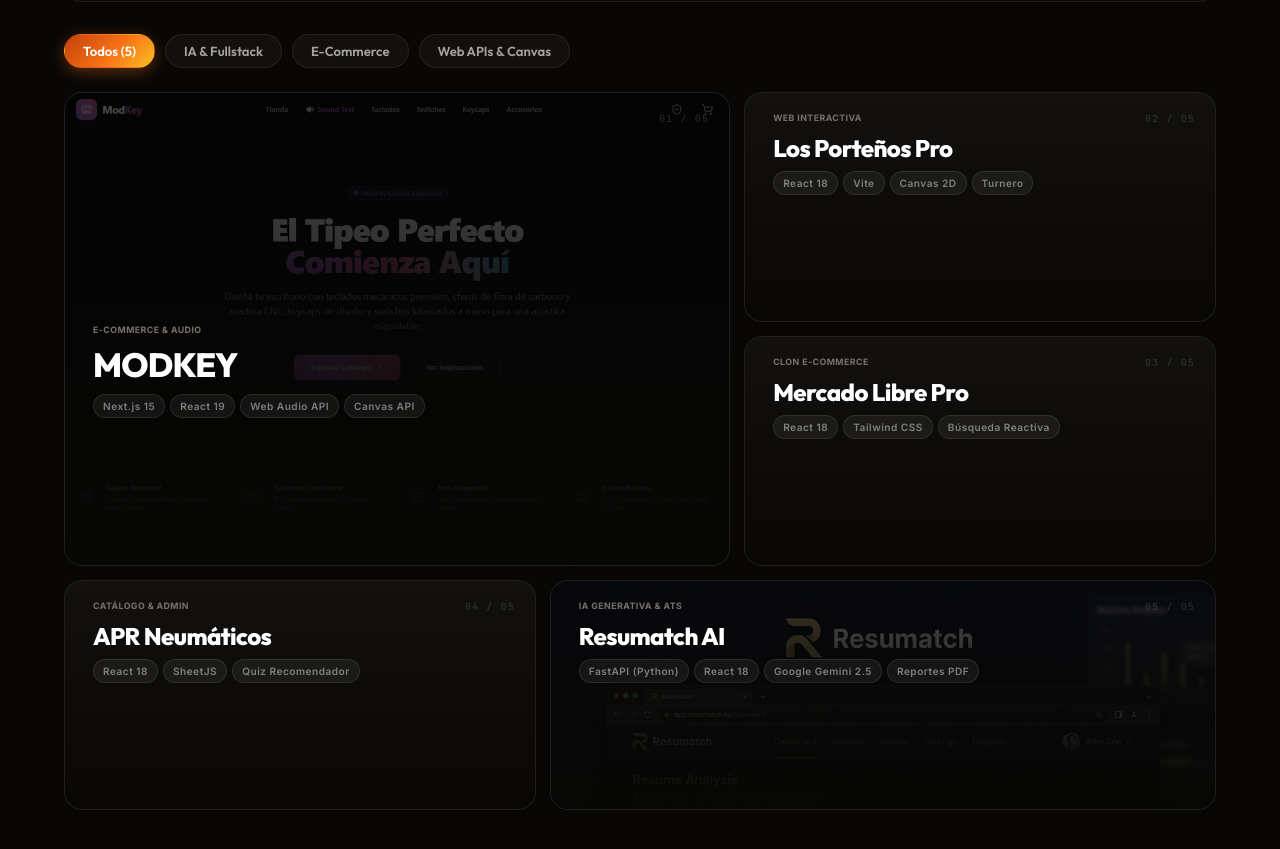
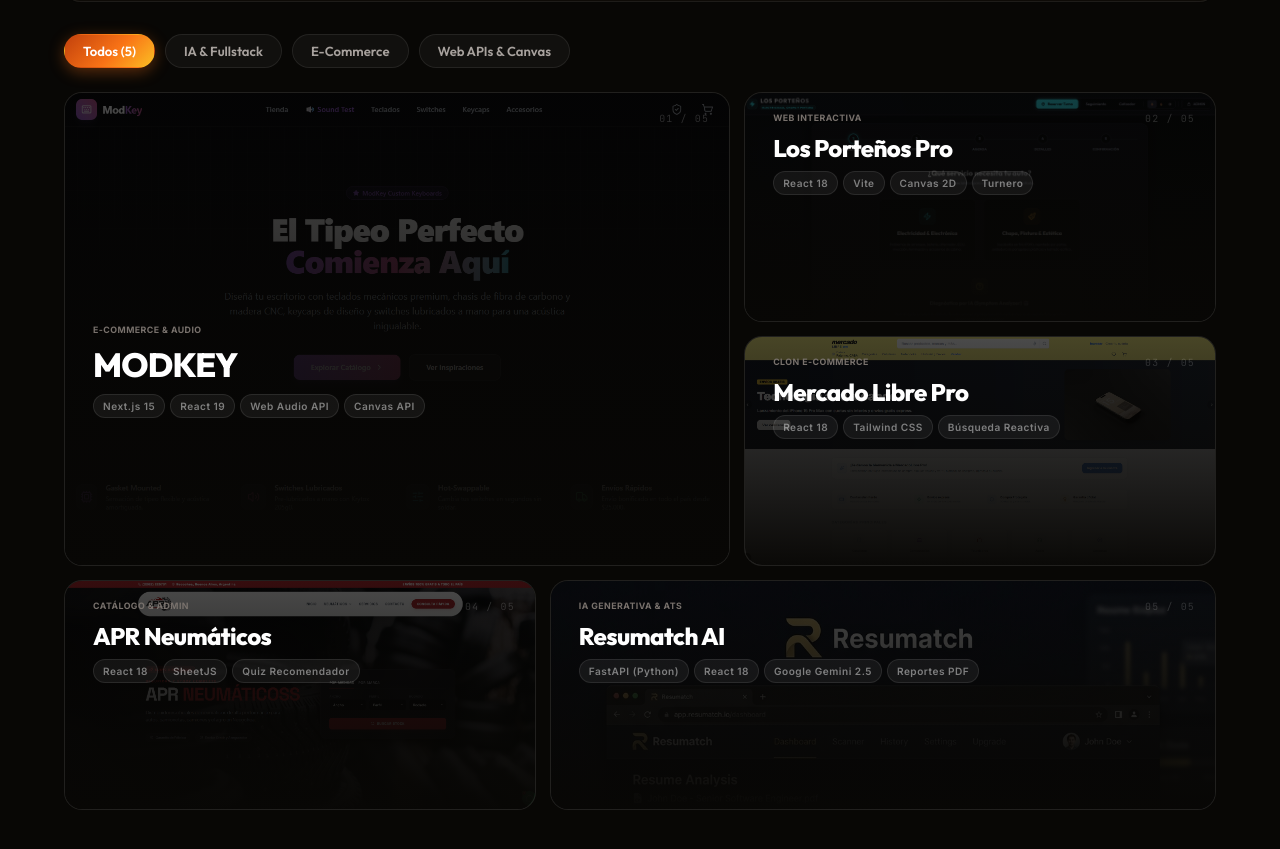
Before and after one commit to Agus1676/portfolio-agustin, a website built with Vite: page index.html in a window 1280 px wide. Shown: the part 1068-1917 px from the top of the page. Built offline with nearby package versions, Linux system fonts and the light colour scheme; files whose address does not match are found by name.

Commit message:
fix: correct image filenames for Los Porteños, Mercado Libre Pro and APR Neumáticos background mockups

```diff
--- a/index.html
+++ b/index.html
@@ -148,7 +148,7 @@
 
                     <!-- CARD 2: LOS PORTEÑOS PRO -->
                     <div class="project-card card-side" data-category="webapis">
-                        <div class="card-bg" style="background-image: url('assets/losportenos.png');"></div>
+                        <div class="card-bg" style="background-image: url('assets/los-portenos.png');"></div>
                         <div class="card-overlay"></div>
                         <span class="card-num">02 / 05</span>
                         <div class="card-content">
@@ -170,7 +170,7 @@
 
                     <!-- CARD 3: MERCADO LIBRE PRO -->
                     <div class="project-card card-third" data-category="ecommerce">
-                        <div class="card-bg" style="background-image: url('assets/mercadolibre.png');"></div>
+                        <div class="card-bg" style="background-image: url('assets/mercadolibre-pro.png');"></div>
                         <div class="card-overlay"></div>
                         <span class="card-num">03 / 05</span>
                         <div class="card-content">
@@ -191,7 +191,7 @@
 
                     <!-- CARD 4: APR NEUMÁTICOS -->
                     <div class="project-card card-side" data-category="webapis">
-                        <div class="card-bg" style="background-image: url('assets/apr.png');"></div>
+                        <div class="card-bg" style="background-image: url('assets/apr-neumaticos.png');"></div>
                         <div class="card-overlay"></div>
                         <span class="card-num">04 / 05</span>
                         <div class="card-content">
@@ -341,7 +341,7 @@
                                             </div>
                                         </div>
                                         <div class="pane-mockup-col">
-                                            <img src="assets/mercadolibre.png" alt="Mercado Libre Pro" class="pane-mockup-img" style="border-radius: 8px; width: 100%; border: 1px solid var(--border-color);">
+                                            <img src="assets/mercadolibre-pro.png" alt="Mercado Libre Pro" class="pane-mockup-img" style="border-radius: 8px; width: 100%; border: 1px solid var(--border-color);">
                                         </div>
                                     </div>
                                 </div>
@@ -375,7 +375,7 @@
                                             </div>
                                         </div>
                                         <div class="pane-mockup-col">
-                                            <img src="assets/losportenos.png" alt="Los Porteños Pro" class="pane-mockup-img" style="border-radius: 8px; width: 100%; border: 1px solid var(--border-color);">
+                                            <img src="assets/los-portenos.png" alt="Los Porteños Pro" class="pane-mockup-img" style="border-radius: 8px; width: 100%; border: 1px solid var(--border-color);">
                                         </div>
                                     </div>
                                 </div>
@@ -414,7 +414,7 @@
                                             </div>
                                         </div>
                                         <div class="pane-mockup-col">
-                                            <img src="assets/apr.png" alt="APR Neumáticos" class="pane-mockup-img" style="border-radius: 8px; width: 100%; border: 1px solid var(--border-color);">
+                                            <img src="assets/apr-neumaticos.png" alt="APR Neumáticos" class="pane-mockup-img" style="border-radius: 8px; width: 100%; border: 1px solid var(--border-color);">
                                         </div>
                                     </div>
                                 </div>
```
